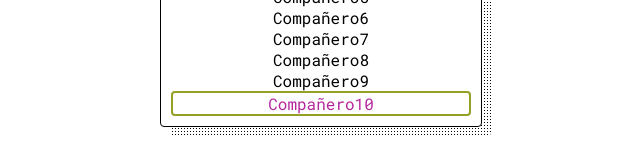
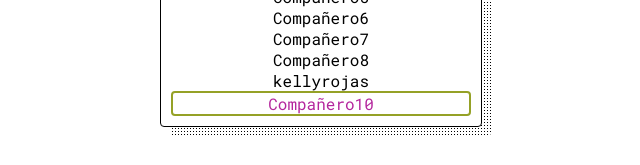
Before and after one commit to cdtello/Pokedex, a plain HTML site: page index.html in a window 1280 px wide. Shown: the part 377-542 px from the top of the page, 319-959 px from the left. Drawn offline with nearby package versions, Linux system fonts and the light colour scheme.

Commit message:
realice un cambio en la linea 39

```diff
--- a/index.html
+++ b/index.html
@@ -30,7 +30,7 @@
         <div data-poke-stats class="poke-stats">Compañero6</div>
         <div data-poke-stats class="poke-stats">Compañero7</div>
         <div data-poke-stats class="poke-stats">Compañero8</div>
-        <div data-poke-stats class="poke-stats">Compañero9</div>
+        <div data-poke-stats class="poke-stats">kellyrojas</div>
         <div data-poke-stats id=elberM  class="poke-stats">Compañero10</div>
     </div>
 </body>
```
